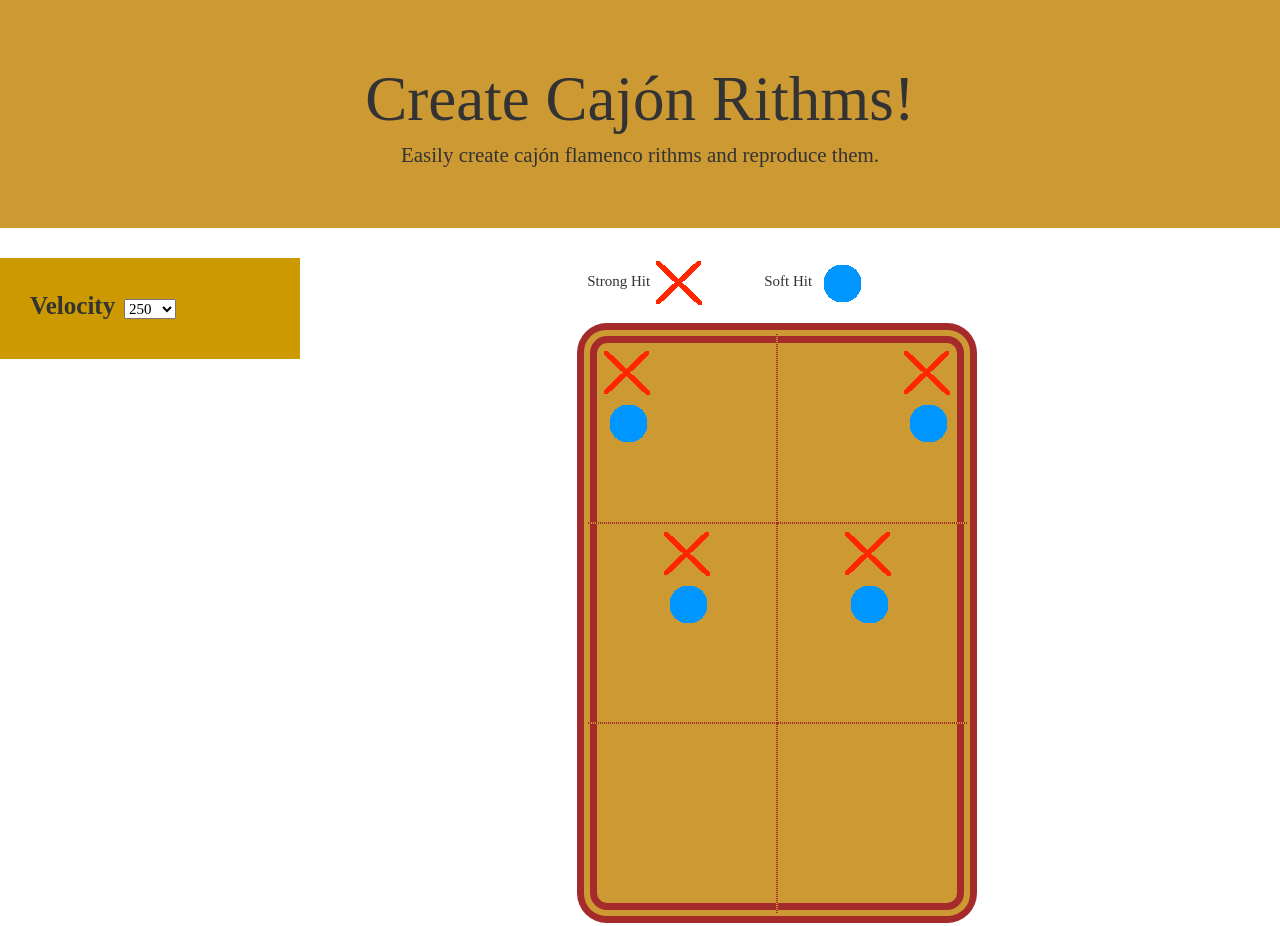
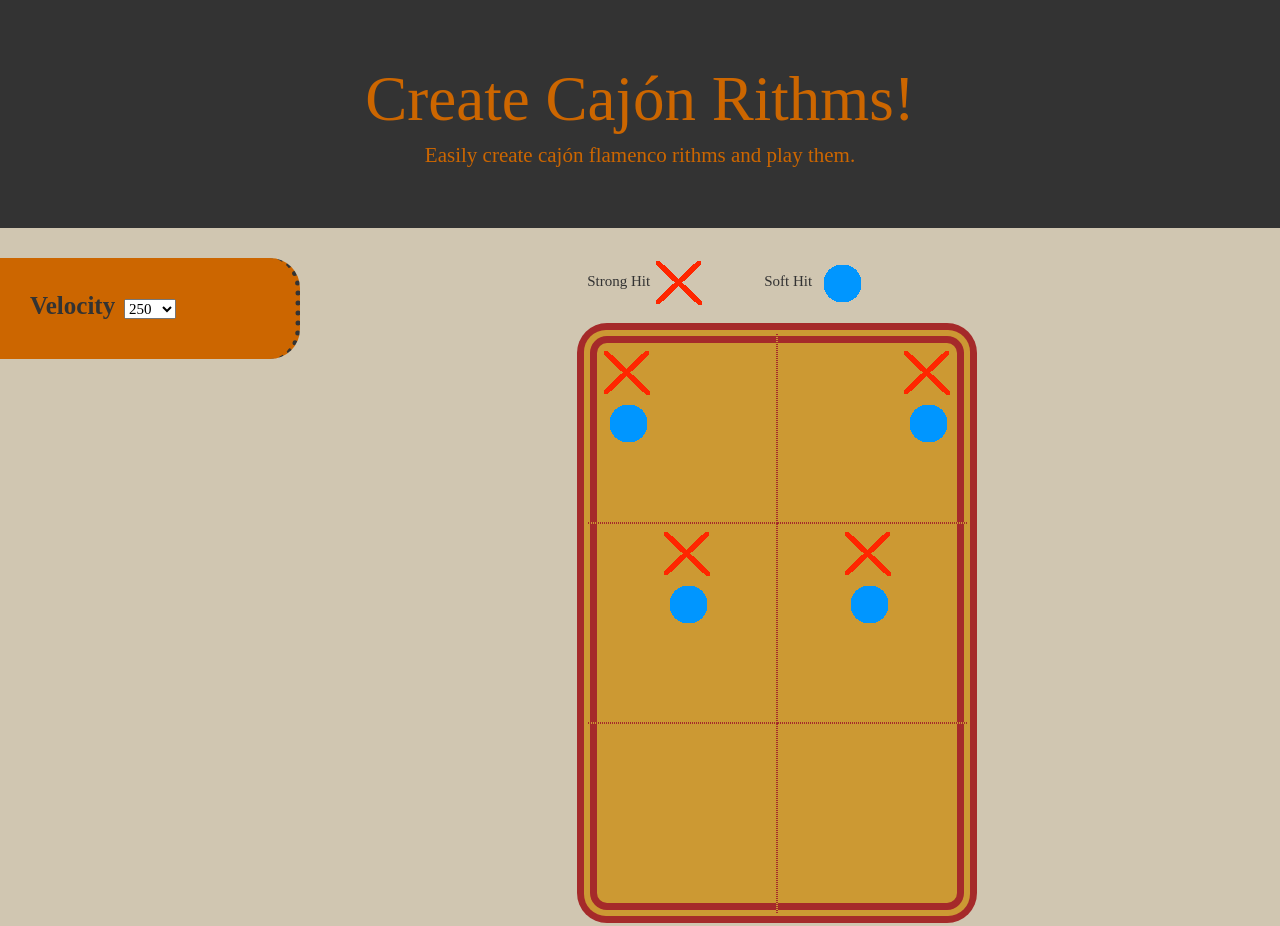
Before and after one commit to olareoun/javascript-cajon, a plain HTML site: page public/index.html in a window 1280 px wide. Shown: the top 926 px of the page. Drawn offline with Linux system fonts and the light colour scheme; a web font is replaced by a local one.

Commit message:
base design colors

```diff
--- a/public/css/app.css
+++ b/public/css/app.css
@@ -1,7 +1,29 @@
+body{
+	font-family: "Kite One";
+	font-size: 15px;
+	background-color: #D0C6B1;
+}
+
+h1{
+	font-family: "Kite One";
+	font-size: 100px;
+}
+
+.jumbotron{
+	text-align: center;
+	background-color: #333333;
+	color: #cc6600;
+}
+
 .side-menu{
 	padding: 25px;
 	width: 300px;
-	background-color: #cc9900;
+	background-color: #cc6600;
+	border-right-width: 5px;
+	border-right-color: #333333;
+	border-right-style: dotted;
+	border-top-right-radius: 2em;
+	border-bottom-right-radius: 2em;
 }
 
 label{
--- a/public/css/cajon.css
+++ b/public/css/cajon.css
@@ -1,11 +1,3 @@
-body{
-	font-family: "Kite One";
-	font-size: 15px;
-}
-h1{
-	font-family: "Kite One";
-	font-size: 100px;
-}
 .cajon{
 	margin: 15px;
 }
@@ -86,7 +78,3 @@ h1{
 	width: 50px;
 	height: 50px;
 }*/
-
-.jumbotron{
-	text-align: center;
-	background-color: #cc9933;
--- a/public/index.html
+++ b/public/index.html
@@ -29,7 +29,7 @@
     <div class="jumbotron">
       <div class="container">
         <h1>Create Cajón Rithms!</h1>
-        <p>Easily create cajón flamenco rithms and reproduce them.</p>
+        <p>Easily create cajón flamenco rithms and play them.</p>
       </div>
     </div>
     <div class="row">
```
